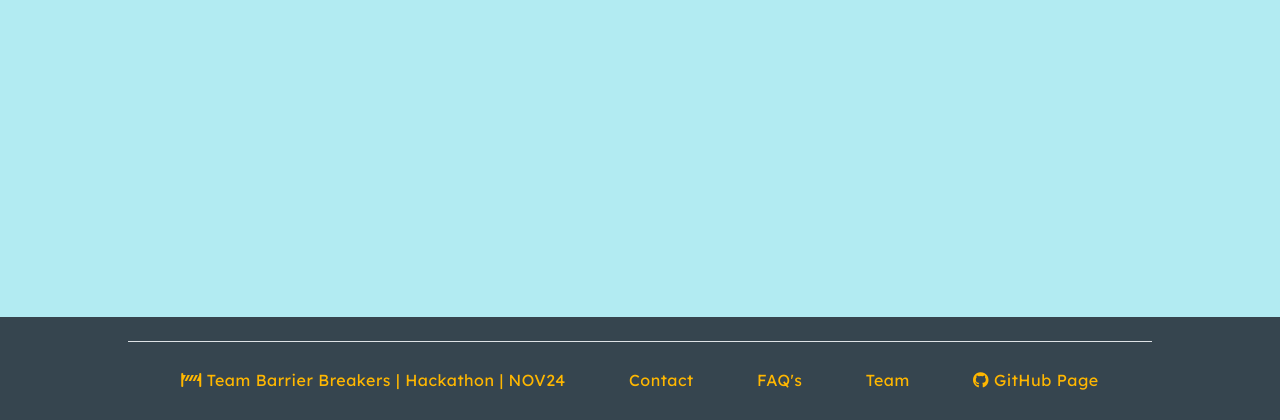
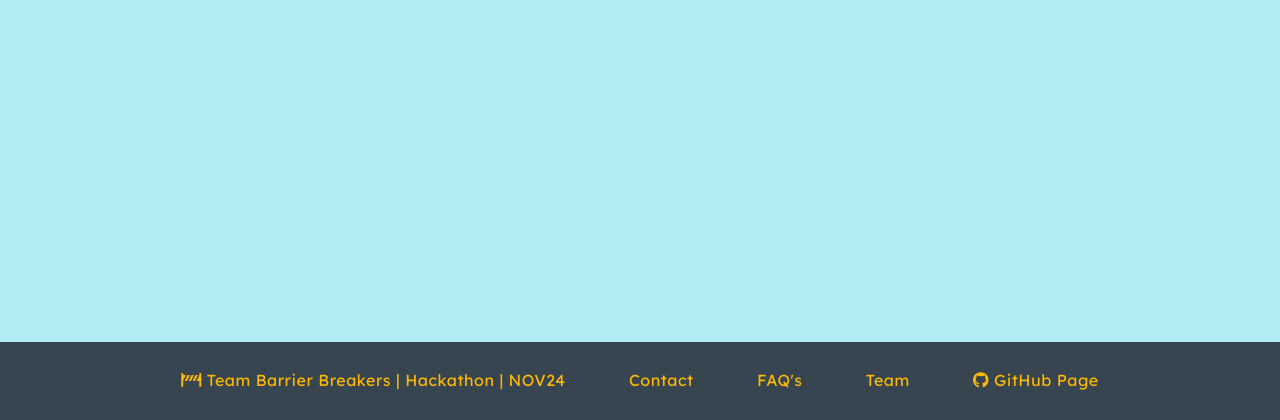
Before and after one commit to hannahro15/Nov24Hackathon, a Django app: page /faq/ in a window 1280 px wide. Shown: the part 380-800 px from the top of the page. Run offline with Django 5.2, Linux system fonts and the light colour scheme; data that the repository does not hold is empty.

Commit message:
Remove footer line

```diff
--- a/templates/base.html
+++ b/templates/base.html
@@ -221,7 +221,7 @@
     </main>
     <div class="container footer-container footer">
       <footer
-        class="d-flex flex-wrap justify-content-evenly py-3 mt-4 border-top footer-text"
+        class="d-flex flex-wrap justify-content-evenly py-3 footer-text"
       >
         <a
           href="{% url 'home' %}"
```
